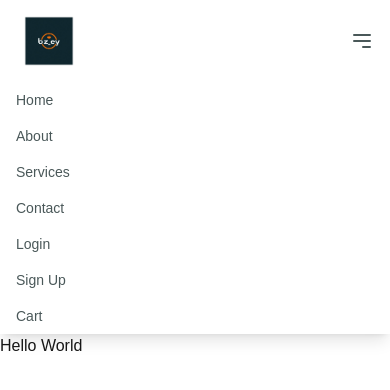
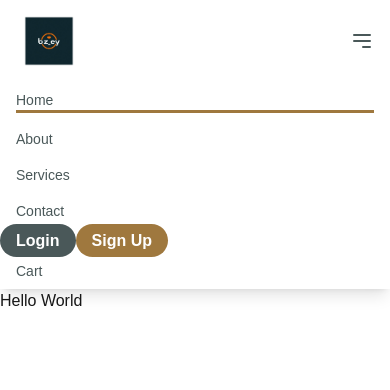
Before and after one commit to Bz14/E-Commerce-Website, a Next.js app in the folder Frontend/ecommerce/: page / in a window 390 px wide. Both pictures are taken after a click on the button 362 px from the left and 41 px from the top of the page. Shown: the top 390 px of the page. Built offline with nearby package versions, Linux system fonts and the light colour scheme.

Commit message:
Navigation bar updated.

```diff
--- a/Frontend/ecommerce/src/app/Components/home_page/nav.tsx
+++ b/Frontend/ecommerce/src/app/Components/home_page/nav.tsx
@@ -102,37 +102,49 @@ const NavBar = () => {
           </div>
         </div>
       </div>
-      <div className={`md:hidden ${isOpen ? "block" : "hidden"}`}>
+      <div
+        className={`md:hidden ${isOpen ? "block" : "hidden"} text-primaryDark`}
+      >
         <Link href="/" className="block py-2 px-4 text-sm hover:bg-gray-200">
           Home
+          {path === "/" && <hr className="border-b-2 border-primaryBrown" />}
         </Link>
         <Link
           href="/about"
           className="block py-2 px-4 text-sm hover:bg-gray-200"
         >
           About
+          {path === "/about" && (
+            <hr className="border-b-2 border-primaryBrown" />
+          )}
         </Link>
         <Link
           href="/services"
           className="block py-2 px-4 text-sm hover:bg-gray-200"
         >
           Services
+          {path === "/services" && (
+            <hr className="border-b-2 border-primaryBrown" />
+          )}
         </Link>
         <Link
           href="/contact"
           className="block py-2 px-4 text-sm hover:bg-gray-200"
         >
           Contact
+          {path === "/contact" && (
+            <hr className="border-b-2 border-primaryBrown" />
+          )}
         </Link>
         <Link
           href="/login"
-          className="block py-2 px-4 text-sm hover:bg-gray-200"
+          className="py-2 px-4 bg-primaryDark rounded-full text-white font-semibold hover:bg-gray-400 transition duration-300"
         >
           Login
         </Link>
         <Link
           href="/signup"
-          className="block py-2 px-4 text-sm hover:bg-gray-200"
+          className="py-2 px-4 text-gray-500 bg-primaryBrown rounded-full text-white font-semibold hover:bg-primaryHover transition duration-300"
         >
           Sign Up
         </Link>
```
